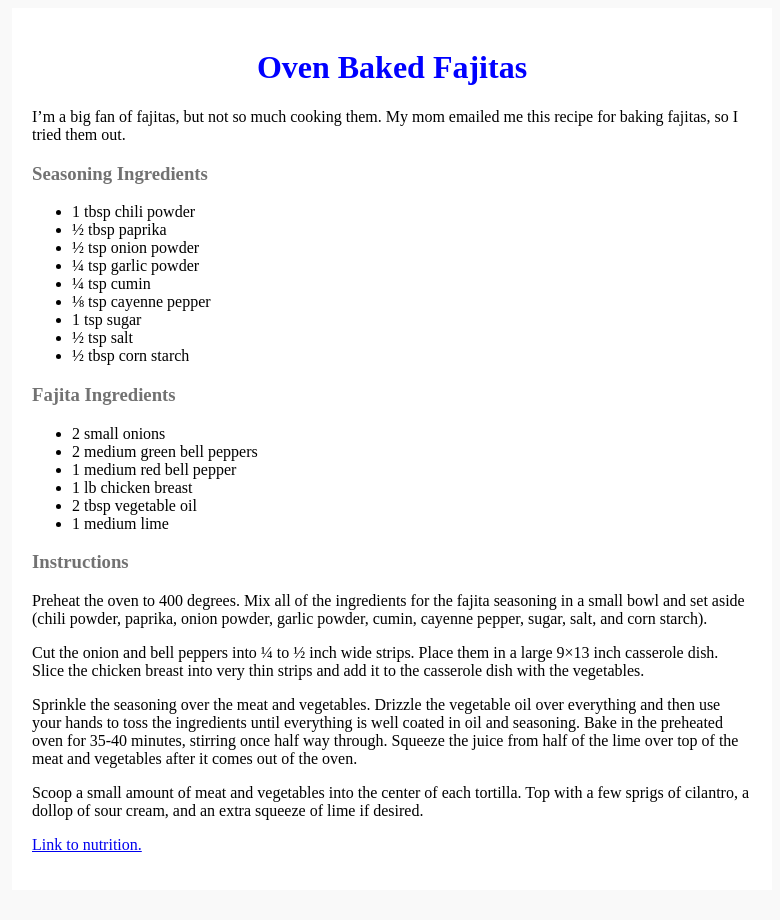
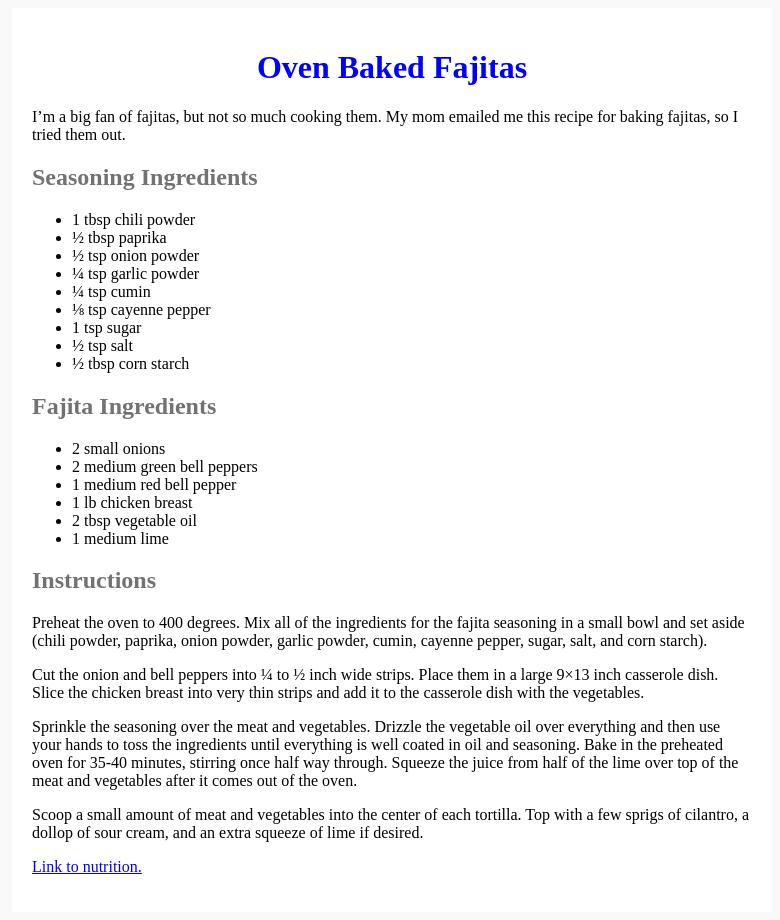
Before and after one commit to adamhammes/old-site, a Jekyll site: the page built from blog/_posts/2015-01-07-oven-baked-fajitas.md, in a window 1280 px wide. Shown: the whole page, without its empty margins (248-1028 px from the left). Built offline with Jekyll 4.4.1, drawn with Linux system fonts in a browser that asks for light colours.

Commit message:
Bigger subheadings

```diff
--- a/assets/css/main.css
+++ b/assets/css/main.css
@@ -7,7 +7,7 @@ h1 {
     color: #0000ff;
 }
 
-h3 {
+h2 {
     color: #727272;
 }
 
--- a/blog/_posts/2015-01-07-oven-baked-fajitas.md
+++ b/blog/_posts/2015-01-07-oven-baked-fajitas.md
@@ -8,7 +8,7 @@ My mom emailed me this recipe for baking fajitas, so I tried them out.
 
 <!--more-->
 
-### Seasoning Ingredients
+## Seasoning Ingredients
 
 * 1 tbsp chili powder
 * ½ tbsp paprika
@@ -20,7 +20,7 @@ My mom emailed me this recipe for baking fajitas, so I tried them out.
 * ½ tsp salt
 * ½ tbsp corn starch
 
-### Fajita Ingredients
+## Fajita Ingredients
 
 * 2 small onions
 * 2 medium green bell peppers
@@ -29,7 +29,7 @@ My mom emailed me this recipe for baking fajitas, so I tried them out.
 * 2 tbsp vegetable oil
 * 1 medium lime
 
-### Instructions
+## Instructions
 
 Preheat the oven to 400 degrees. Mix all of the ingredients for the fajita seasoning in a small bowl and set aside (chili powder, paprika, onion powder, garlic powder, cumin, cayenne pepper, sugar, salt, and corn starch).
 
```
